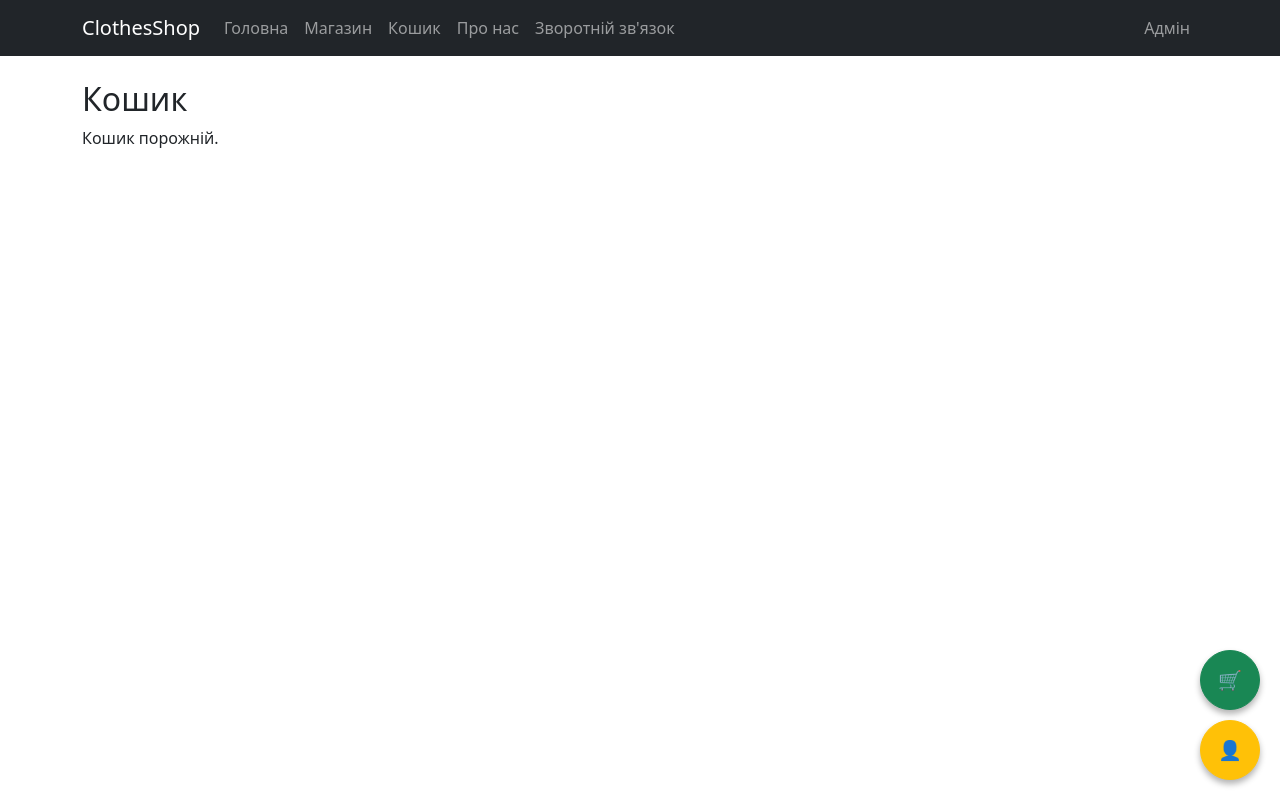
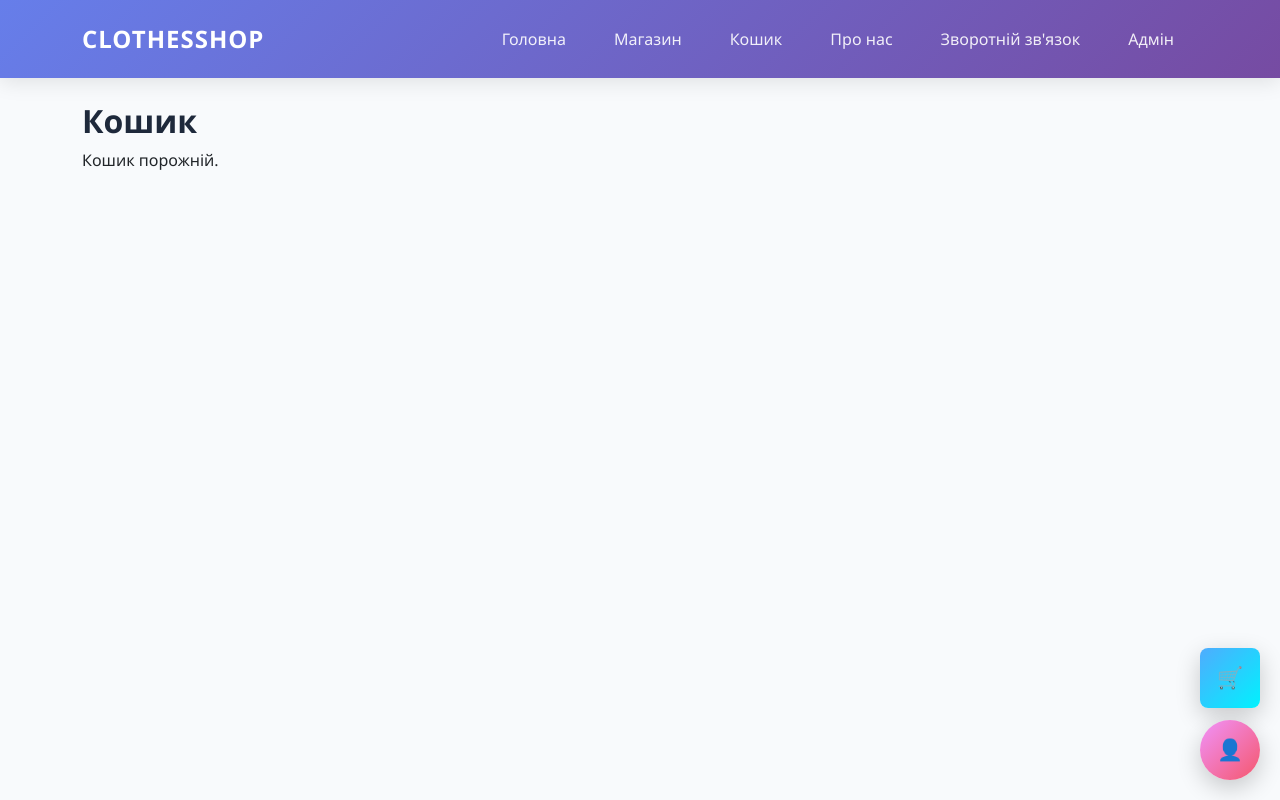
Before and after one commit to tatshu33-bit/Store-Clothing, a Flask app: page /cart in a window 1280 px wide. Run offline with Flask 3, Linux system fonts and the light colour scheme.

Commit message:
Modernize website design with colorful gradients and move navigation to top right
Co-authored-by: tatshu33-bit <242048502+tatshu33-bit@users.noreply.github.com>

```diff
--- a/templates/base.html
+++ b/templates/base.html
@@ -6,15 +6,64 @@
   <title>ClothesShop</title>
   <link href="https://cdn.jsdelivr.net/npm/bootstrap@5.3.1/dist/css/bootstrap.min.css" rel="stylesheet">
   <style>
+    :root {
+      --primary-color: #6366f1;
+      --secondary-color: #ec4899;
+      --accent-color: #8b5cf6;
+      --success-color: #10b981;
+      --dark-bg: #1e293b;
+      --light-bg: #f8fafc;
+      --gradient-1: linear-gradient(135deg, #667eea 0%, #764ba2 100%);
+      --gradient-2: linear-gradient(135deg, #f093fb 0%, #f5576c 100%);
+      --gradient-3: linear-gradient(135deg, #4facfe 0%, #00f2fe 100%);
+    }
+
+    body {
+      background: var(--light-bg);
+      font-family: 'Segoe UI', Tahoma, Geneva, Verdana, sans-serif;
+    }
+
+    /* Modern Navbar */
+    .navbar {
+      background: var(--gradient-1) !important;
+      box-shadow: 0 4px 20px rgba(0,0,0,0.1);
+      padding: 1rem 0;
+    }
+
+    .navbar-brand {
+      font-weight: 700;
+      font-size: 1.5rem;
+      color: #fff !important;
+      text-transform: uppercase;
+      letter-spacing: 1px;
+    }
+
+    .nav-link {
+      color: rgba(255,255,255,0.9) !important;
+      font-weight: 500;
+      margin: 0 0.5rem;
+      padding: 0.5rem 1rem !important;
+      border-radius: 8px;
+      transition: all 0.3s ease;
+    }
+
+    .nav-link:hover {
+      background: rgba(255,255,255,0.2);
+      color: #fff !important;
+      transform: translateY(-2px);
+    }
+
+    /* Floating Buttons - Modern Style */
     .floating-buttons {
       position: fixed;
       bottom: 20px;
       right: 20px;
       display: flex;
       flex-direction: column;
-      gap: 10px;
+      gap: 12px;
       z-index: 1000;
     }
+
     .floating-btn {
       width: 60px;
       height: 60px;
@@ -22,12 +71,107 @@
       display: flex;
       align-items: center;
       justify-content: center;
-      font-size: 1.2rem;
-      box-shadow: 0 4px 6px rgba(0,0,0,0.3);
-      transition: transform 0.2s;
+      font-size: 1.3rem;
+      box-shadow: 0 8px 24px rgba(0,0,0,0.2);
+      transition: all 0.3s ease;
+      border: none;
     }
+
     .floating-btn:hover {
-      transform: scale(1.1);
+      transform: scale(1.15) rotate(5deg);
+      box-shadow: 0 12px 32px rgba(0,0,0,0.3);
+    }
+
+    .btn-success {
+      background: var(--gradient-3) !important;
+      border: none;
+    }
+
+    .btn-warning {
+      background: var(--gradient-2) !important;
+      border: none;
+    }
+
+    /* Cards Modern Style */
+    .card {
+      border: none;
+      border-radius: 16px;
+      box-shadow: 0 4px 16px rgba(0,0,0,0.08);
+      transition: all 0.3s ease;
+      overflow: hidden;
+    }
+
+    .card:hover {
+      transform: translateY(-8px);
+      box-shadow: 0 12px 32px rgba(0,0,0,0.15);
+    }
+
+    .card-img-top {
+      transition: transform 0.3s ease;
+    }
+
+    .card:hover .card-img-top {
+      transform: scale(1.05);
+    }
+
+    /* Buttons Modern Style */
+    .btn-primary {
+      background: var(--gradient-1);
+      border: none;
+      border-radius: 8px;
+      padding: 0.6rem 1.5rem;
+      font-weight: 600;
+      transition: all 0.3s ease;
+    }
+
+    .btn-primary:hover {
+      transform: translateY(-2px);
+      box-shadow: 0 6px 20px rgba(102, 102, 241, 0.4);
+    }
+
+    .btn-success {
+      background: var(--success-color);
+      border: none;
+      border-radius: 8px;
+      padding: 0.6rem 1.5rem;
+      font-weight: 600;
+    }
+
+    .btn-outline-secondary {
+      border-radius: 8px;
+      border: 2px solid var(--primary-color);
+      color: var(--primary-color);
+      font-weight: 600;
+      transition: all 0.3s ease;
+    }
+
+    .btn-outline-secondary:hover {
+      background: var(--primary-color);
+      color: white;
+      transform: translateY(-2px);
+    }
+
+    /* Alert Messages */
+    .alert {
+      border-radius: 12px;
+      border: none;
+      box-shadow: 0 4px 12px rgba(0,0,0,0.1);
+    }
+
+    /* Hero Section */
+    .bg-light {
+      background: white !important;
+      border-radius: 16px;
+      box-shadow: 0 4px 20px rgba(0,0,0,0.08);
+    }
+
+    h1, h2, h3, h4, h5 {
+      color: var(--dark-bg);
+      font-weight: 700;
+    }
+
+    .fw-bold {
+      color: var(--primary-color);
     }
   </style>
 </head>
@@ -42,15 +186,12 @@
     </button>
 
     <div class="collapse navbar-collapse" id="navbarNav">
-      <ul class="navbar-nav me-auto">
+      <ul class="navbar-nav ms-auto">
         <li class="nav-item"><a class="nav-link" href="{{ url_for('index') }}">Головна</a></li>
         <li class="nav-item"><a class="nav-link" href="{{ url_for('shop') }}">Магазин</a></li>
         <li class="nav-item"><a class="nav-link" href="{{ url_for('cart_view') }}">Кошик</a></li>
         <li class="nav-item"><a class="nav-link" href="{{ url_for('index') }}#about">Про нас</a></li>
         <li class="nav-item"><a class="nav-link" href="{{ url_for('feedback') }}">Зворотній зв'язок</a></li>
-      </ul>
-
-      <ul class="navbar-nav">
         <li class="nav-item"><a class="nav-link" href="{{ url_for('admin_login') }}">Адмін</a></li>
       </ul>
     </div>
```
